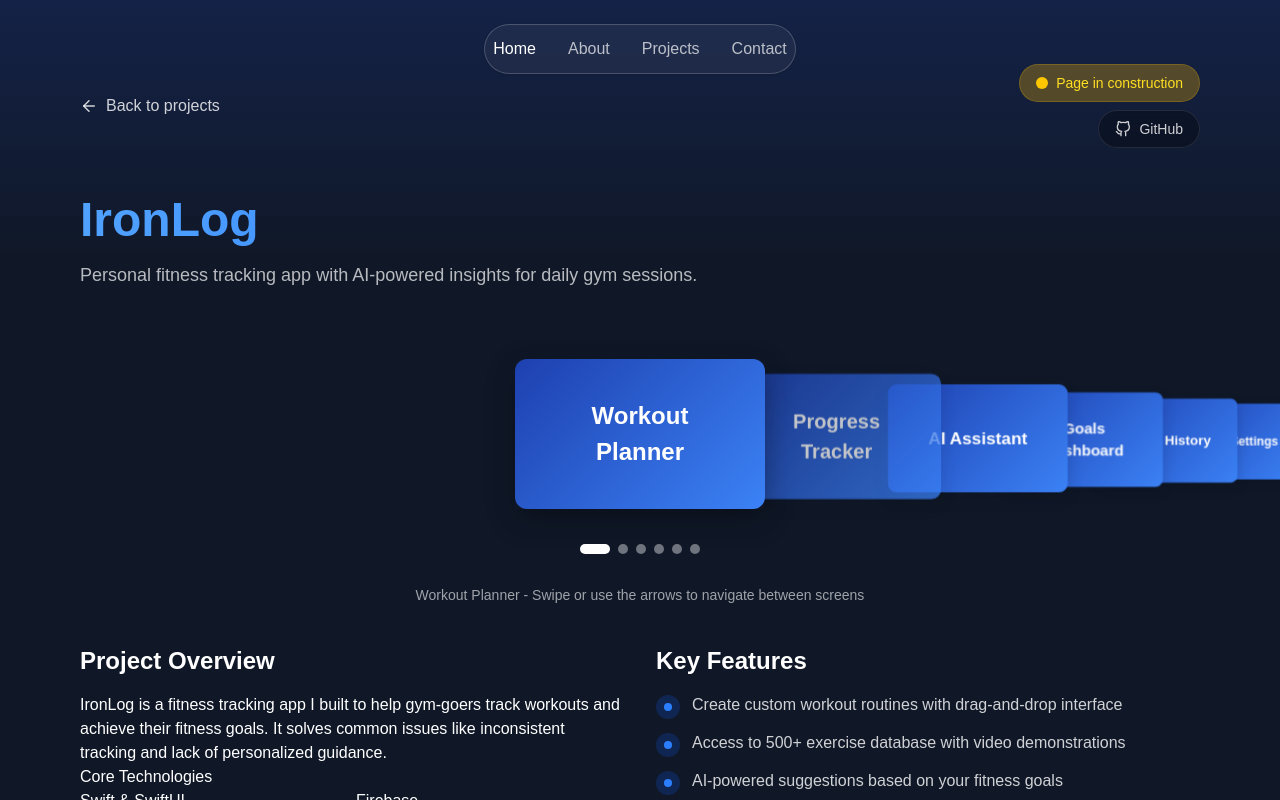
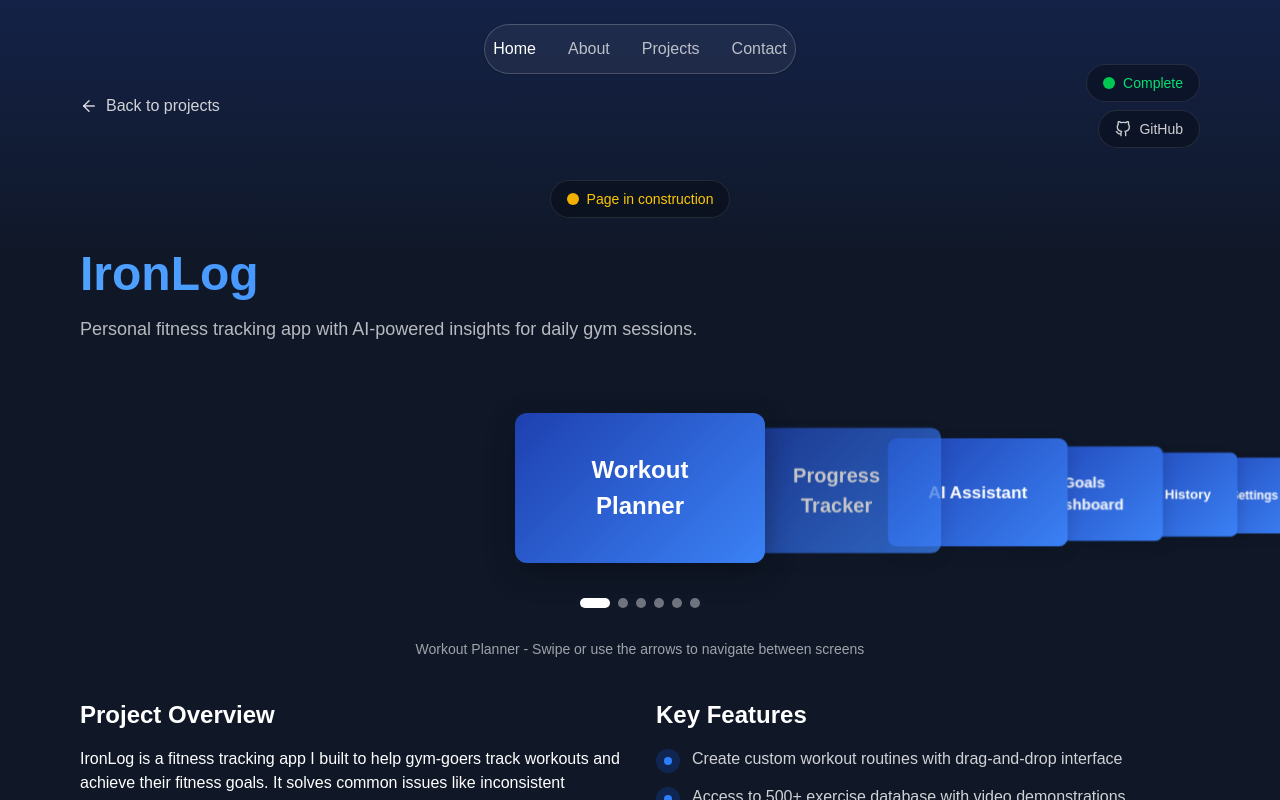
Before and after one commit to Trex099/Portfolio, a Next.js app: page /projects/ironlog in a window 1280 px wide. Shown: the top 800 px of the page. Built offline with nearby package versions, Linux system fonts and the light colour scheme.

Commit message:
Add 'Page in construction' status badge

```diff
--- a/src/app/projects/ironlog/page.tsx
+++ b/src/app/projects/ironlog/page.tsx
@@ -262,9 +262,9 @@ const IronLogProject = () => {
           </a>
 
           <div className="flex flex-col items-end gap-2">
-            <div className="flex items-center bg-yellow-500/30 backdrop-blur-sm px-4 py-2 rounded-full border border-yellow-400/20">
-              <div className="w-3 h-3 rounded-full bg-yellow-400 mr-2"></div>
-              <span className="text-yellow-300 text-sm font-medium">Page in construction</span>
+            <div className="flex items-center bg-black/30 backdrop-blur-sm px-4 py-2 rounded-full border border-white/10">
+              <div className="w-3 h-3 rounded-full bg-green-500 mr-2"></div>
+              <span className="text-green-400 text-sm font-medium">Complete</span>
             </div>
             <a
               href="https://github.com/Trex099/IronLog"
@@ -275,6 +275,14 @@ const IronLogProject = () => {
               <FiGithub className="mr-2 text-white/80" size={16} />
               <span className="text-white/80 text-sm font-medium">GitHub</span>
             </a>
+          </div>
+        </div>
+
+        {/* Page in construction status */}
+        <div className="w-full flex justify-center mb-8 -mt-4">
+          <div className="flex items-center bg-black/30 backdrop-blur-sm px-4 py-2 rounded-full border border-white/10">
+            <div className="w-3 h-3 rounded-full bg-yellow-500 mr-2"></div>
+            <span className="text-yellow-400 text-sm font-medium">Page in construction</span>
           </div>
         </div>
 
```
